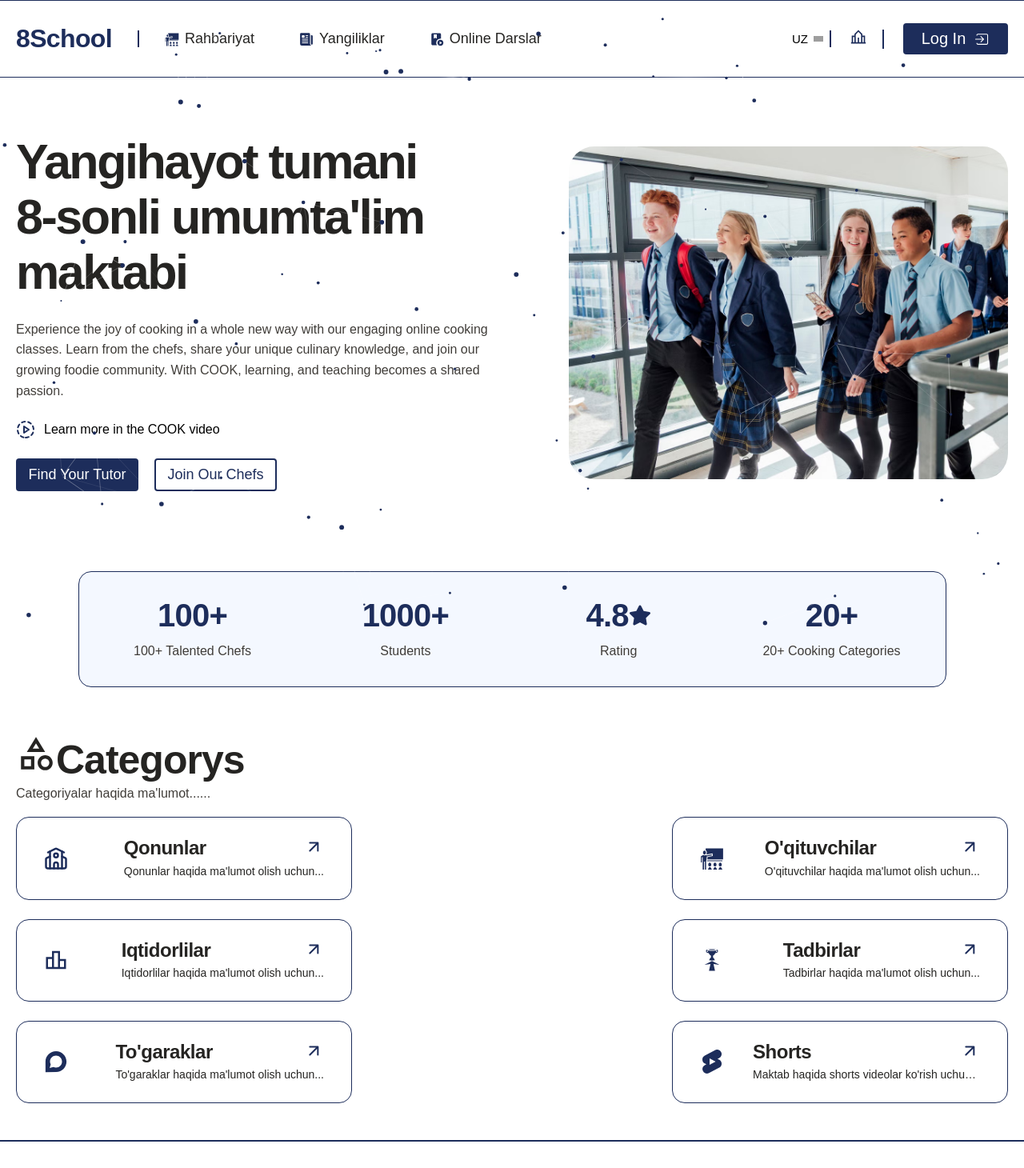
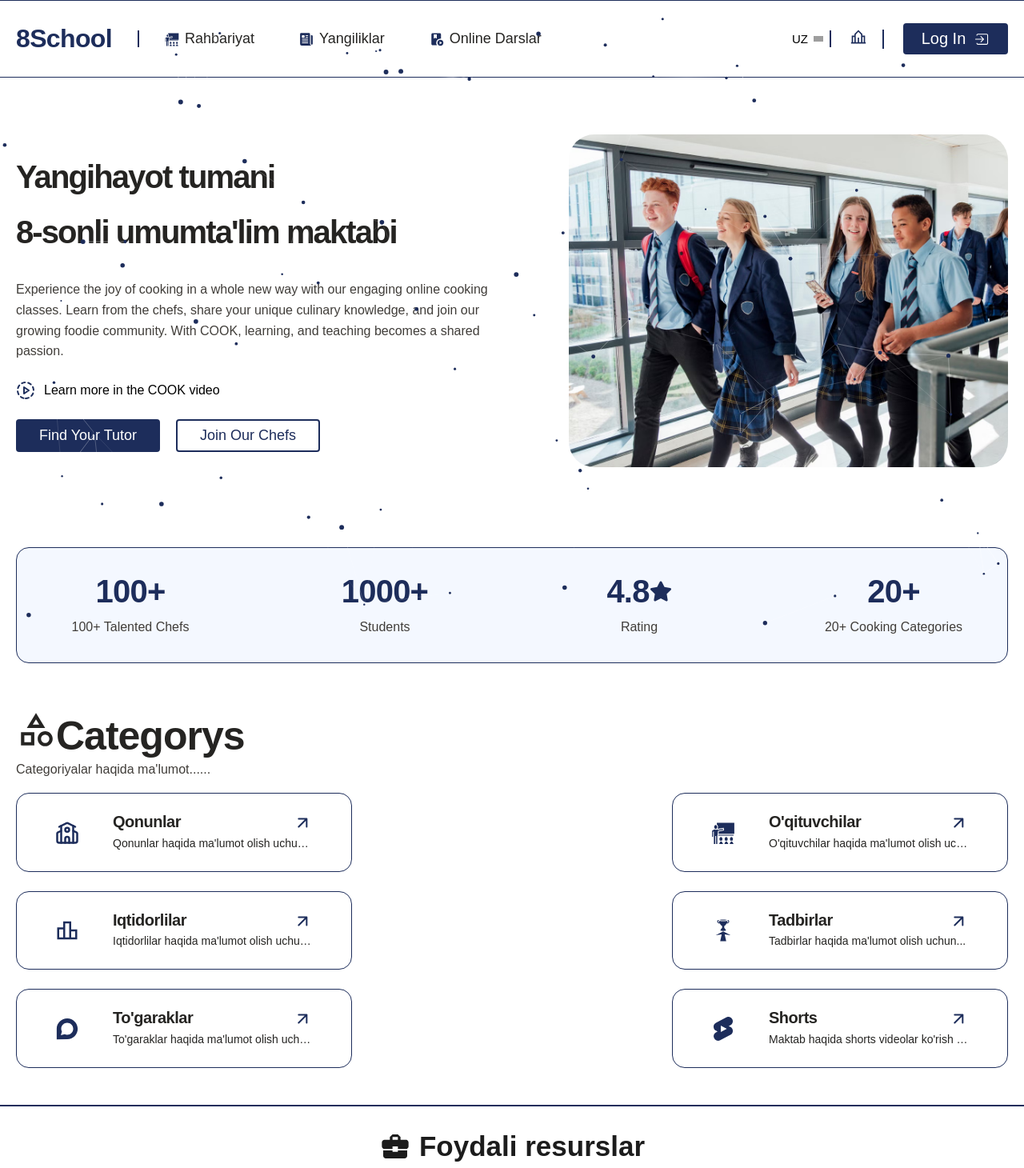
Before and after one commit to Khurmatbek/shoolApp, a React app: page / in a window 1280 px wide. Shown: the top 1460 px of the page at 80% size. Built offline with nearby package versions, Linux system fonts and the light colour scheme; grey boxes are pictures that could not be loaded; the HTML template or start-up script is replaced by a standard one; a web font is replaced by a local one.

Commit message:
Add new media

```diff
--- a/src/components/ExploreLearn/ExploreLearn.style.jsx
+++ b/src/components/ExploreLearn/ExploreLearn.style.jsx
@@ -12,6 +12,12 @@ export const FirstTitle = styled.h3`
   font-weight: 600;
   line-height: 113.3%; /* 56.65px */
   letter-spacing: -1px;
+  @media (min-width: 320px) {
+    font-size: 40px;
+  }
+  @media (min-width: 320px) {
+    font-size: 50px;
+  }
 `;
 export const SmallDesc = styled.p`
   margin: 0;
@@ -30,6 +36,19 @@ export const ListInfo = styled.ul`
   padding: 0;
   list-style: none;
   gap: 24px;
+  @media (min-width: 320px) {
+    flex-direction: column;
+  }
+  @media (min-width: 576px) {
+    justify-content: center;
+    flex-wrap: wrap;
+  }
+  @media (min-width: 700px) {
+    flex-direction: row;
+  }
+  @media (min-width: 910px) {
+    justify-content: space-between;
+  }
 `;
 export const Item = styled.li`
   max-width: 420px;
@@ -39,6 +58,13 @@ export const Item = styled.li`
   align-items: center;
   border-radius: 16px;
   background-color: var(--Background, #fff);
+  @media (min-width: 320px) {
+    width: 100%;
+    flex-direction: column;
+  }
+  @media (min-width: 576px) {
+    width: 100%;
+  }
 `;
 export const LinkCategorys = styled(Link)`
   width: 100%;
@@ -65,6 +91,16 @@ export const LinkCategorys = styled(Link)`
   &:hover .strelka path {
     stroke: #fff;
   }
+  @media (min-width: 320px) {
+    padding: 10px;
+    gap: 7px;
+    justify-content: space-evenly;
+  }
+  @media (min-width: 1000px) {
+    padding: 24px 34px;
+    gap: 28px;
+    justify-content: space-evenly;
+  }
 `;
 export const Box = styled.div`
   display: flex;
@@ -75,6 +111,9 @@ export const InBox = styled.span`
   display: flex;
   justify-content: space-between;
   align-items: start;
+  @media (min-width: 320px) {
+    width: 250px;
+  }
 `;
 export const TitleInfo = styled.h4`
   margin: 0;
@@ -86,6 +125,9 @@ export const TitleInfo = styled.h4`
   line-height: 113.3%; /* 27.192px */
   letter-spacing: -0.48px;
   transition: color 0.6s linear;
+  @media (min-width: 320px) {
+    font-size: 20px;
+  }
 `;
 export const Info = styled.p`
   max-width: 284px;
@@ -100,4 +142,8 @@ export const Info = styled.p`
   white-space: nowrap;
   overflow: hidden;
   text-overflow: ellipsis;
+  @media (min-width: 320px) {
+    width: 250px;
+    overflow: hidden;
+  }
 `;
--- a/src/components/InfoSchool/InfoShoolStyle.jsx
+++ b/src/components/InfoSchool/InfoShoolStyle.jsx
@@ -4,6 +4,14 @@ import styled from "styled-components";
 export const ParentBox = styled.div`
   padding-top: 71px;
   padding-bottom: 100px;
+  @media (min-width: 320px) {
+    padding-top: 30px;
+    padding-bottom: 60px;
+  }
+  @media (min-width: 1000px) {
+    padding-top: 71px;
+    padding-bottom: 100px;
+  }
 `;
 export const List = styled.ul`
   width: 100%;
@@ -15,14 +23,26 @@ export const List = styled.ul`
   padding: 0;
   list-style: none;
   gap: 20px;
+  @media (min-width: 320px) {
+    flex-direction: column-reverse;
+  }
+  @media (min-width: 1000px) {
+    flex-direction: row;
+  }
 `;
 export const Item = styled.li`
-  width: 50%;
+  width: 100%;
   display: flex;
   flex-direction: column;
   justify-content: start;
   align-items: ${(props) => props.$end || "start"};
   gap: 24px;
+  @media (min-width: 320px) {
+    gap: 18px;
+  }
+  @media (min-width: 1000px) {
+    gap: 24px;
+  }
 `;
 export const Title = styled.h2`
   margin: 0;
@@ -30,8 +50,20 @@ export const Title = styled.h2`
   font-size: 61px;
   font-style: normal;
   font-weight: 700;
-  line-height: 113.3%; /* 69.113px */
-  letter-spacing: -2.44px;
+  line-height: 69.113px;
+  letter-spacing: -1.9px;
+  @media (min-width: 320px) {
+    font-size: 29px;
+    line-height: 50px;
+  }
+  @media (min-width: 1000px) {
+    font-size: 40px;
+    line-height: 69.113px;
+  }
+  @media (min-width: 1300px) {
+    font-size: 60px;
+    line-height: 69.113px;
+  }
 `;
 export const Desc = styled.p`
   margin: 0;
@@ -40,6 +72,12 @@ export const Desc = styled.p`
   font-style: normal;
   font-weight: 400;
   line-height: 160%; /* 25.6px */
+  @media (min-width: 576px) {
+    font-size: 18px;
+  }
+  @media (min-width: 1000px) {
+    font-size: 16px;
+  }
 `;
 export const VideoBox = styled.div`
   display: flex;
@@ -50,6 +88,17 @@ export const LinkBox = styled.div`
   display: flex;
   align-items: center;
   gap: 20px;
+  @media (min-width: 320px) {
+    width: 100%;
+    justify-content: center;
+  }
+  @media (min-width: 700px) {
+    justify-content: space-between;
+  }
+  @media (min-width: 1000px) {
+    justify-content: start;
+    gap: 20px;
+  }
 `;
 export const ViewVideoLink = styled(Link)`
   width: 153px;
@@ -62,7 +111,22 @@ export const ViewVideoLink = styled(Link)`
   line-height: normal;
   border-radius: 4px;
   background-color: ${(props) => props.$bgcolor || "#1d2d5b"};
-  border: ${props=>props.$border||"2px solid transparent"};
+  border: ${(props) => props.$border || "2px solid transparent"};
+  @media (min-width: 320px) {
+    width: 130px;
+    font-size: 14px;
+  }
+  @media (min-width: 400px) {
+    width: 170px;
+    font-size: 16px;
+  }
+  @media (min-width: 576px) {
+    width: 250px;
+    font-size: 18px;
+  }
+  @media (min-width: 1000px) {
+    width: 180px;
+  }
 `;
 /*  right  part style */
 
@@ -75,5 +139,28 @@ export const ImgBox = styled.div`
   background-position: center;
   background-repeat: no-repeat;
   border-radius: 32px;
-
+  @media (min-width: 320px) {
+    width: 100%;
+    height: 300px;
+  }
+  @media (min-width: 576px) {
+    width: 100%;
+    height: 400px;
+    background-size: 100% 100%;
+  }
+  @media (min-width: 576px) {
+    width: 100%;
+    height: 450px;
+    background-size: 100% 100%;
+  }
+  @media (min-width: 1000px) {
+    width: 90%;
+    height: 416px;
+    overflow: hidden;
+    background-image: url("schoolchildren.avif");
+    background-size: cover;
+    background-position: center;
+    background-repeat: no-repeat;
+    border-radius: 32px;
+  }
 `;
--- a/src/components/Statistic/Statistic.jsx
+++ b/src/components/Statistic/Statistic.jsx
@@ -2,9 +2,9 @@ import React from "react";
 import { Desc, Numbers, StatisticBox, StatisticItem } from "./Statistic.style";
 import { FaStar } from "react-icons/fa";
 
-
 const Statistic = () => {
   return (
+    <div className="container">
       <StatisticBox>
         <StatisticItem>
           <Numbers>100+</Numbers>
@@ -26,6 +26,7 @@ const Statistic = () => {
           <Desc>20+ Cooking Categories</Desc>
         </StatisticItem>
       </StatisticBox>
+    </div>
   );
 };
 
--- a/src/components/Statistic/Statistic.style.jsx
+++ b/src/components/Statistic/Statistic.style.jsx
@@ -6,7 +6,8 @@ export const StatisticBox = styled.ul`
   justify-content: space-between;
   align-items: center;
   flex-wrap: wrap;
-  max-width: 1085px;
+
+  min-width: 280px;
   width: 100%;
   margin: 0 auto;
   padding: 12px 23px;
@@ -14,6 +15,15 @@ export const StatisticBox = styled.ul`
   border-radius: 16px;
   border: 1px solid #1d2d5b;
   background-color: #f4f8ff;
+  @media (min-width: 320px) {
+    min-width: 280px;
+    width: 100%;
+    flex-direction: column;
+  }
+  @media (min-width: 756px) {
+    flex-direction: row;
+    flex-wrap: wrap;
+  }
 `;
 export const StatisticItem = styled.li`
   display: flex;
```
Lines whose indentation alone changed are shown as unchanged.
